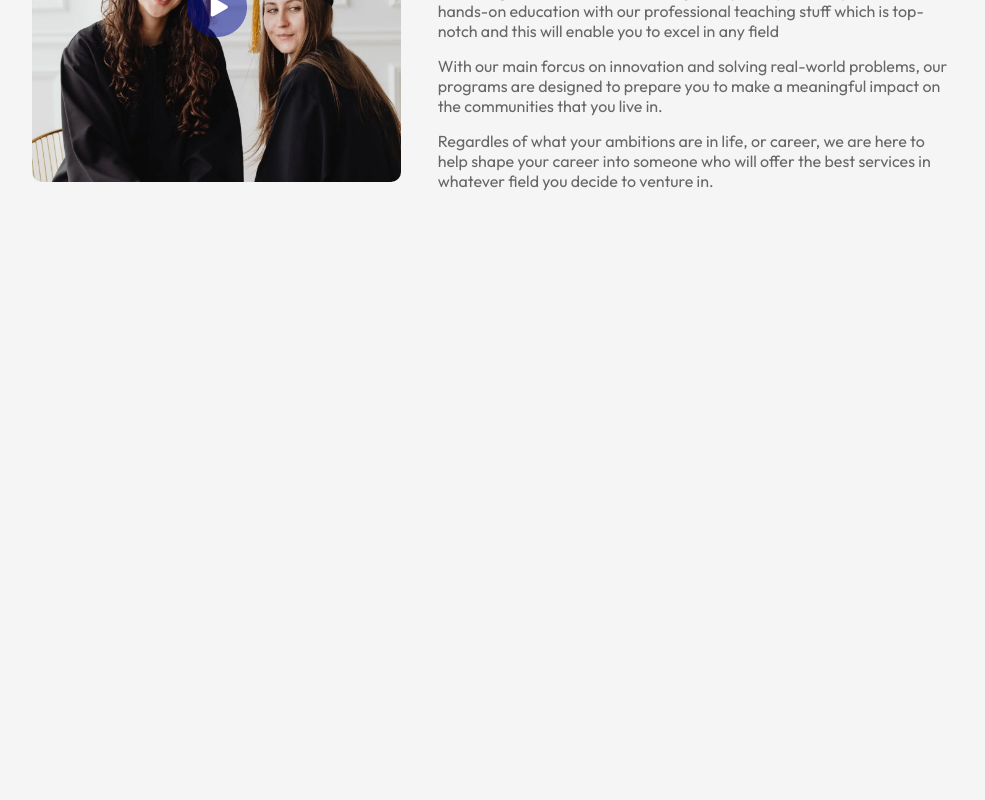
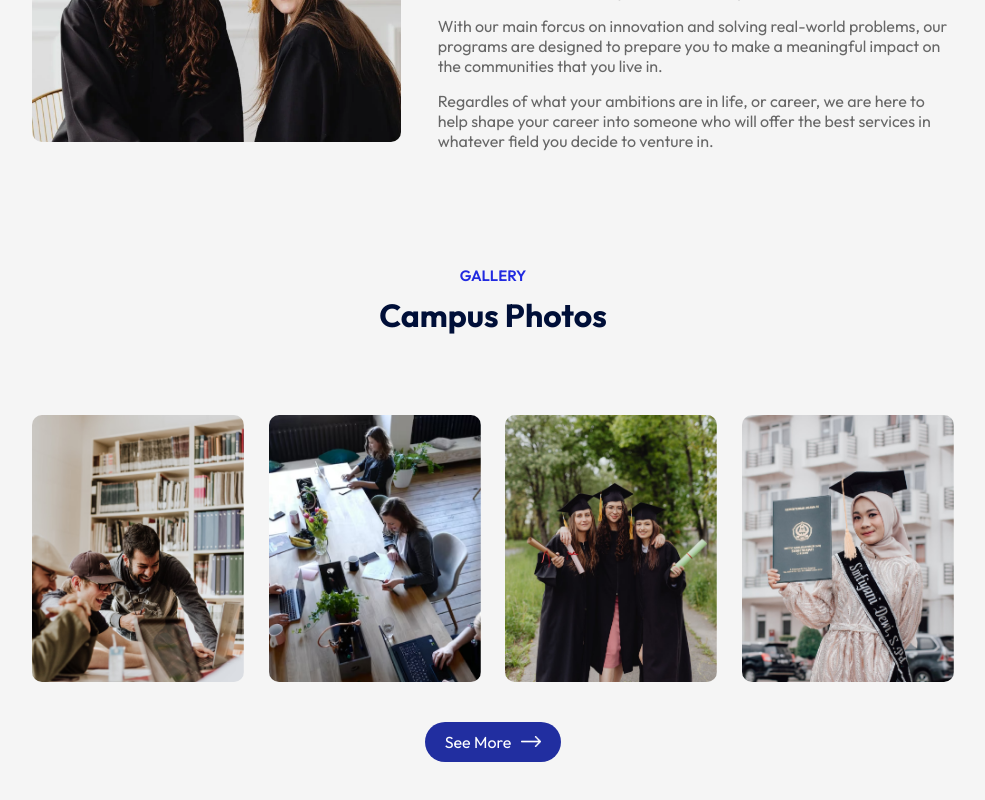
Before and after one commit to Petermwansa/responsive-react-website, a React (Create React App) app: page / in a window 1280 px wide. Shown: the part 1628-2428 px from the top of the page, without its empty margins (147-1132 px from the left). Before the commit the page ends 1934 px from the top, so only its background shows below. Built offline with nearby package versions, Linux system fonts and the light colour scheme.

Commit message:
Finsh the Campus section of the website

```diff
--- a/src/App.jsx
+++ b/src/App.jsx
@@ -4,6 +4,7 @@
 import Programs from './components/Programs/Programs'
 import Title from './components/Title/Title'
 import About from './components/About/About'
+import Campus from './components/Campus/Campus'
 
 const App = () => {
   return (
@@ -14,6 +15,8 @@
         <Title subtitle='Our Program' title='What we offer'/>
         <Programs />
         <About />
+        <Title subtitle='Gallery' title='Campus Photos'/>
+        <Campus />
       </div>
     </div>
   )
--- /dev/null
+++ b/src/components/Campus/Campus.css
@@ -0,0 +1,15 @@
+.campus {
+    margin: 80px auto;
+    width: 90%;
+    text-align: center;
+}
+.gallery {
+    display: flex;
+    align-items: center;
+    justify-content: space-between;
+    margin-bottom: 40px;
+}
+.gallery img {
+    width: 23%;
+    border-radius: 10px;
+}
--- /dev/null
+++ b/src/components/Campus/Campus.jsx
@@ -0,0 +1,23 @@
+import React from 'react';
+import './Campus.css';
+import gallery_1 from '../../assets/gallery-1.png';
+import gallery_2 from '../../assets/gallery-2.png';
+import gallery_3 from '../../assets/gallery-3.png';
+import gallery_4 from '../../assets/gallery-4.png';
+import white_arrow from '../../assets/white-arrow.png';
+
+const Campus = () => {
+  return (
+    <div className='campus'>
+      <div className='gallery'>
+        <img src={gallery_1} alt='' />
+        <img src={gallery_2} alt='' />
+        <img src={gallery_3} alt='' />
+        <img src={gallery_4} alt='' />
+      </div>
+      <button className='btn dark__btn'>See More <img src={white_arrow} alt='' /></button>
+    </div>
+  )
+}
+
+export default Campus
--- a/src/components/Navbar/Navbar.css
+++ b/src/components/Navbar/Navbar.css
@@ -20,3 +20,7 @@
     margin: 5px 20px;
     font-size: 16px;
 }
+.dark__nav {
+    background: #212ea0;
+    transition: 0.5s;
+}
--- a/src/components/Navbar/Navbar.jsx
+++ b/src/components/Navbar/Navbar.jsx
@@ -1,11 +1,20 @@
-import React from 'react'
+import React, { useEffect, useState } from 'react'
 import "./Navbar.css";
 import logo from '../../assets/logo.png'
 
 
 const Navbar = () => {
+
+  const [sticky, setSticky] = useState(false);
+
+  useEffect(() => {
+    window.addEventListener('scroll', () => {
+      window.scrollY > 150 ? setSticky(true) : setSticky(false);
+    })
+  },[]);
+
   return (
-    <nav className='container'>
+    <nav className={`'container' ${sticky ? 'dark__nav' : ''}`}>
       <img src={logo} alt='' className='logo'/>
       <ul>
         <li>Home</li>
--- a/src/components/Title/Title.css
+++ b/src/components/Title/Title.css
@@ -9,6 +9,6 @@
 .title h2 {
     font-size: 32px;
     color: #000f38;
-    margin-top: 50px;
+    margin-top: 10px;
     text-transform: none;
 }
--- a/src/index.css
+++ b/src/index.css
@@ -36,3 +36,7 @@
   width: 20px;
   margin-left: 10px;
 }
+.btn.dark__btn {
+  background: #212ea0;
+  color: #fff;
+}
```
